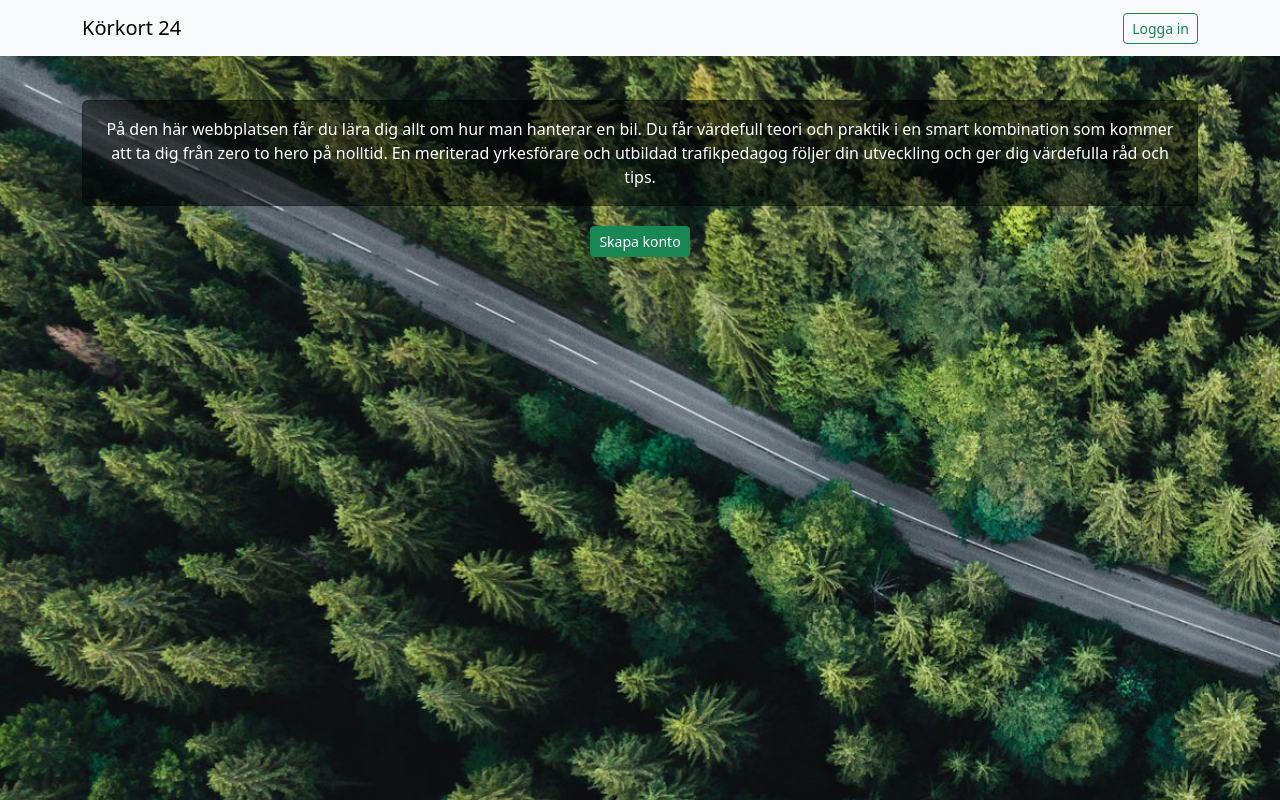
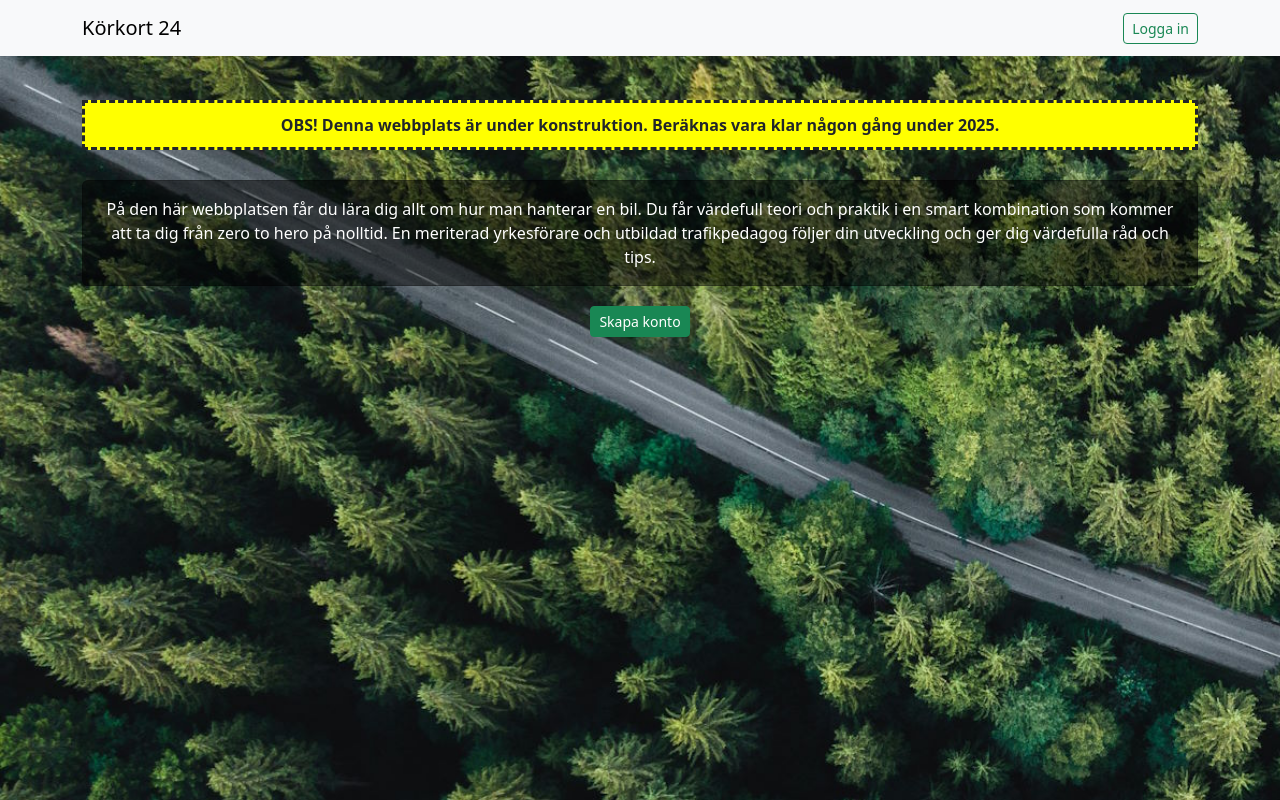
Before and after one commit to MickeNilsson/korkort24.com, a React (Vite) app: page / in a window 1280 px wide. Shown: the top 800 px of the page. Built offline with nearby package versions, Linux system fonts and the light colour scheme.

Commit message:
Add under construction message

```diff
--- a/src/components/pages/StartPage.jsx
+++ b/src/components/pages/StartPage.jsx
@@ -6,6 +6,7 @@ export default function StartPage({setPage, setStudent}) {
 
     return (
         <div style={{textAlign: 'center'}}>
+            <div className='under-construction'>OBS! Denna webbplats är under konstruktion. Beräknas vara klar någon gång under 2025.</div>
             <Card style={{marginBottom: '20px', backgroundColor: 'rgba(0, 0, 0, 0.5)', color: 'white'}}>
                 <Card.Body>På den här webbplatsen får du lära dig allt om hur man hanterar en bil. Du får värdefull teori och praktik i en smart kombination som kommer att ta dig från
                 zero to hero på nolltid. En meriterad yrkesförare och utbildad trafikpedagog följer din utveckling och ger dig värdefulla råd och tips.</Card.Body>
--- a/src/index.css
+++ b/src/index.css
@@ -97,6 +97,14 @@ body {
     display: inline-block;
 }
 
+.under-construction {
+    background-color: yellow;
+    border-style: dashed;
+    margin-bottom: 30px;
+    padding: 10px;
+    font-weight: bold;
+}
+
 .header-box {
     position: fixed;
     padding-top: 70px;
```
